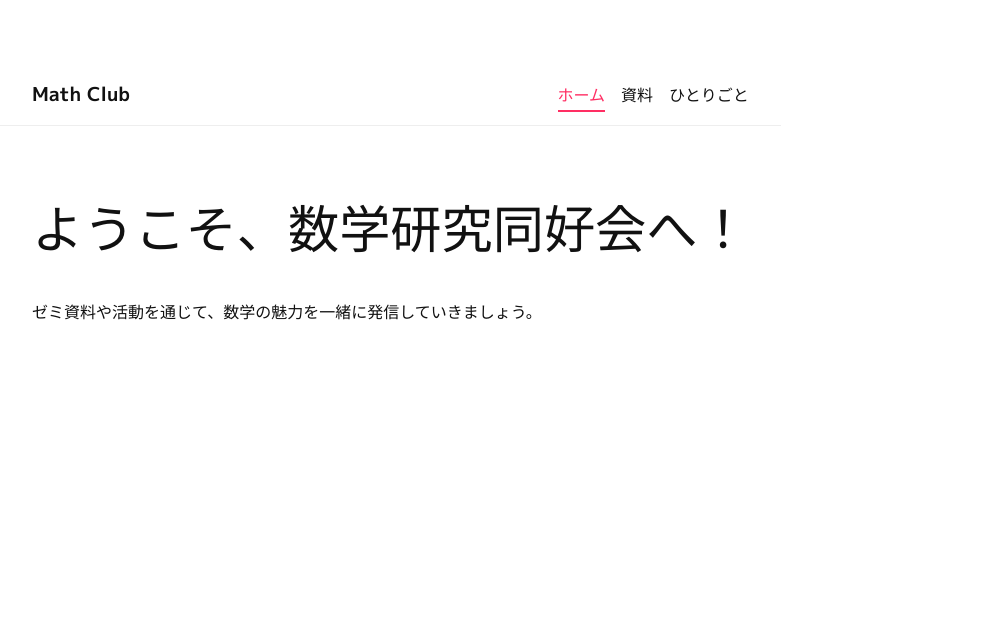
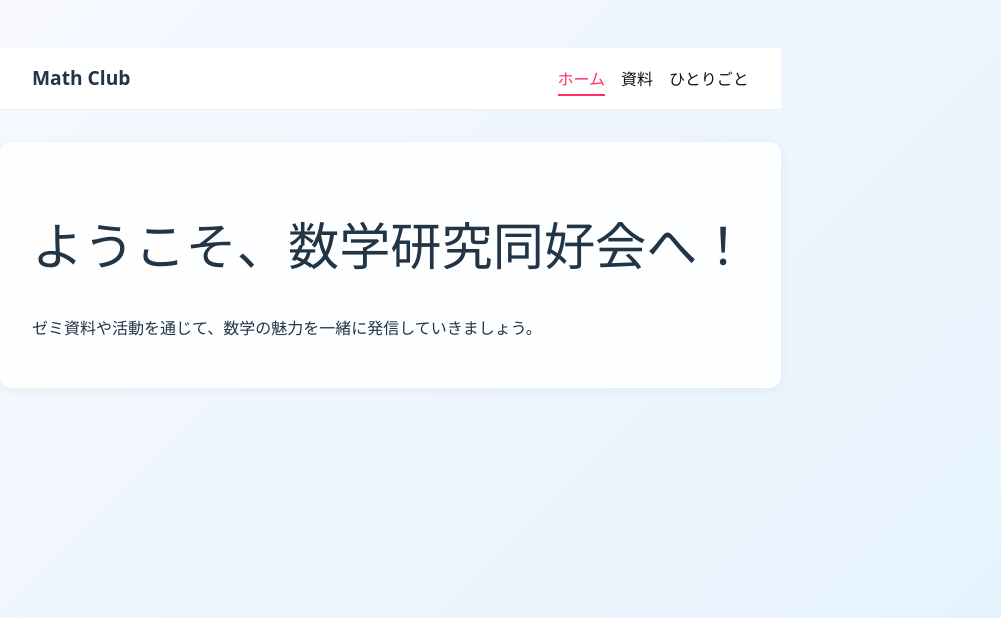
Before and after one commit to OSK-haru/math-club-site, a React (Vite) app: page / in a window 1280 px wide. Shown: the part 182-800 px from the top of the page, without its empty margins (0-1001 px from the left). Built offline with nearby package versions, Linux system fonts and the light colour scheme; the HTML template or start-up script is replaced by a standard one.

Commit message:
cssadded

```diff
--- a/src/App.css
+++ b/src/App.css
@@ -1,16 +1,19 @@
 /* App.css */
 body {
-  font-family: 'M PLUS 1p', sans-serif;
-  margin: 0;
-  padding: 0;
-  background-color: #ffffff;
-  color: #111111;
+  background: linear-gradient(135deg, #f9f9ff, #e3f2fd);
+  background-attachment: fixed;
+  min-height: 100vh;
 }
 
 
-/* メインコンテンツ */
+
 main {
+  background: rgba(255, 255, 255, 0.85);
+  backdrop-filter: blur(4px);
+  box-shadow: 0 2px 12px rgba(0,0,0,0.05);
+  border-radius: 12px;
   padding: 2rem;
+  margin-top: 2rem;
 }
 
 /* 画像に余白 */
```
